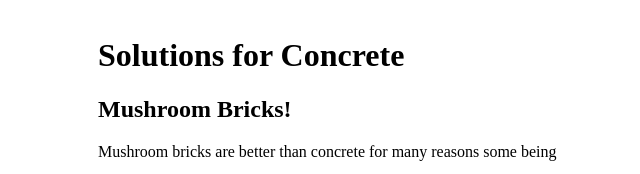
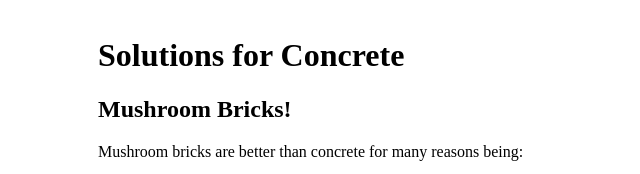
Before and after one commit to MrBrain295/concrete-problems.github.io, a plain HTML site: page sulutions.html in a window 1280 px wide. Shown: the top 174 px of the page, 0-640 px from the left. Drawn offline with Linux system fonts and the light colour scheme; a web font is replaced by a local one.

Commit message:
Update sulutions.html

```diff
--- a/sulutions.html
+++ b/sulutions.html
@@ -11,7 +11,7 @@
 <main>
 <h1>Solutions for Concrete</h1>
 <h2>Mushroom Bricks!</h2>
-<p>Mushroom bricks are better than concrete for many reasons some being</p>
+<p>Mushroom bricks are better than concrete for many reasons being:</p>
 <ul>
 <li>They are more durable</li>
 <li>They are more heat resistant</li>
```
